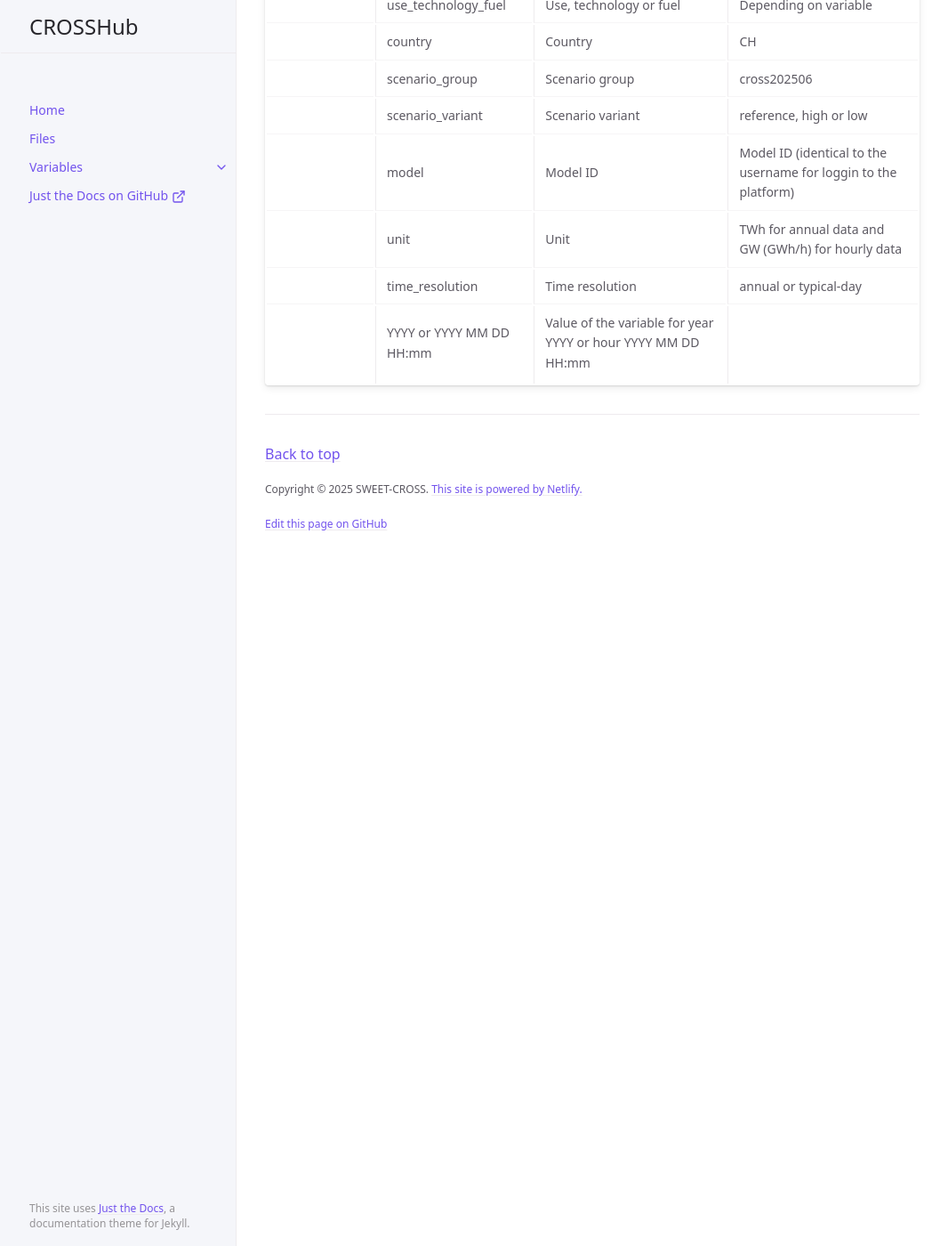
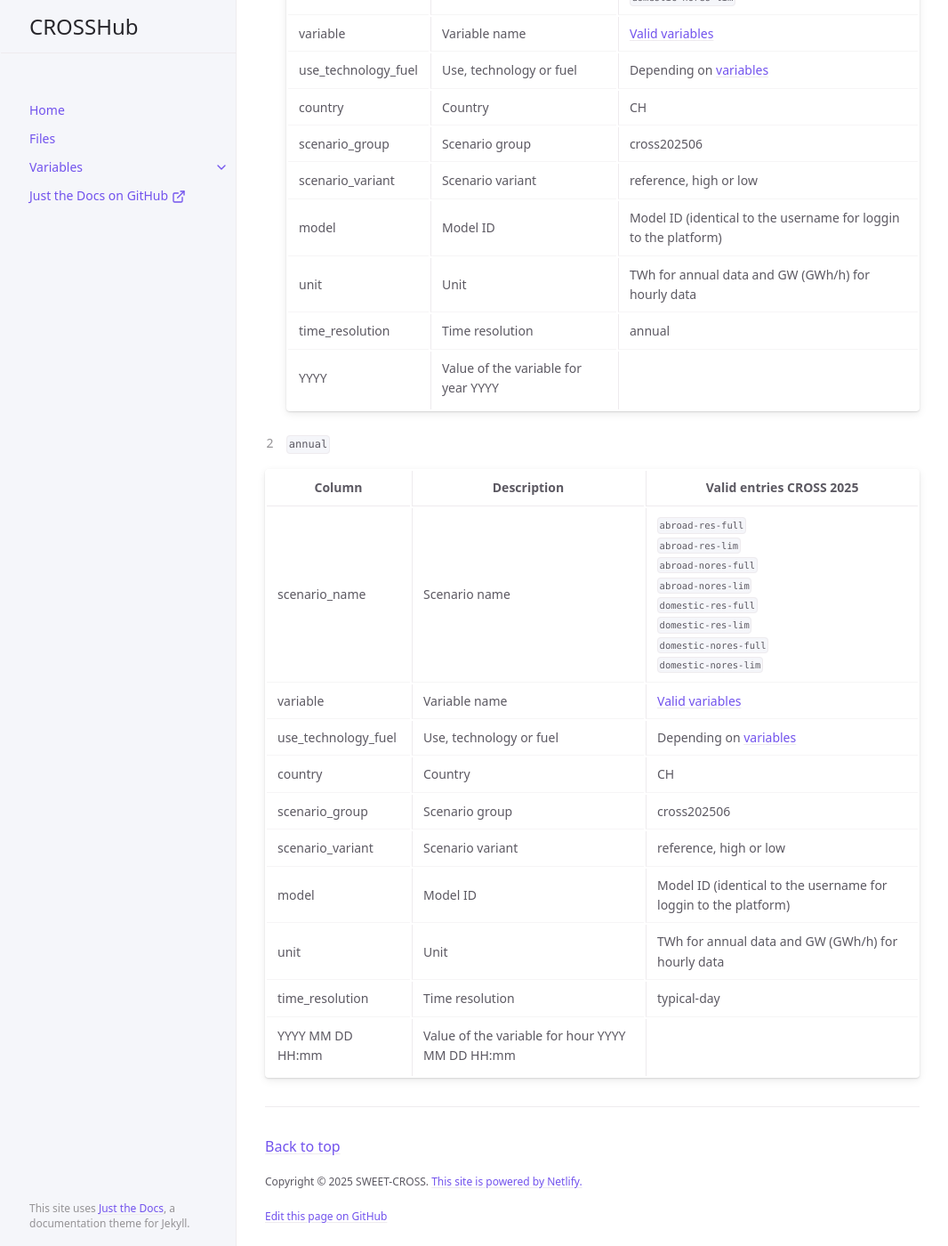
Before and after one commit to sweet-cross/data-model, a Jekyll site: the page built from docs/files.md, in a window 1280 px wide and 1400 px high, scrolled down 1375 px. Shown: the whole window at 89% size, without its empty margins (106-1172 px from the left). Built offline with Jekyll 4.4.1, drawn with Linux system fonts in a browser that asks for light colours; cached includes are drawn as plain includes; some of the changed text lies outside the part shown.

Commit message:
excel files

```diff
--- a/docs/files.md
+++ b/docs/files.md
@@ -15,8 +15,8 @@ The platform accepts two file formats.
  | Column | Description  | Valid entries CROSS 2025 |
 | ---- | ------------ | ------------------------ |
 | scenario_name       | Scenario name           | `abroad-res-full` <br> `abroad-res-lim`<br>`abroad-nores-full`<br>`abroad-nores-lim`<br>`domestic-res-full`<br>`domestic-res-lim`<br>`domestic-nores-full`<br>`domestic-nores-lim` |
-| variable            | Variable name           | [Valid variables](/variables) |
-| use_technology_fuel | Use, technology or fuel | Depending on variable  |
+| variable            | Variable name           | [Valid variables](/instructions-data/docs/variables) |
+| use_technology_fuel | Use, technology or fuel | Depending on [variables](/instructions-data/docs/variables)  |
 | country             | Country                 | CH  |
 | scenario_group      | Scenario group          | cross202506  |
 | scenario_variant    | Scenario variant        | reference, high or low |
@@ -29,15 +29,34 @@ The platform accepts two file formats.
 
 ## Excel file
 
-| Sheet | Column | Description  | Valid entries CROSS 2025 |
-| ---- | ---- | ------------ | ------------------------ |
-annual | scenario_name       | Scenario name           | `abroad-res-full`<br>`abroad-res-lim`<br>`abroad-nores-full`<br>`abroad-nores-lim`<br>`domestic-res-full`<br>`domestic-res-lim`<br>`domestic-nores-full`<br>`domestic-nores-lim` |
-|| variable            | Variable name           | [Valid variables](/variables) |
-|| use_technology_fuel | Use, technology or fuel | Depending on variable  |
-|| country             | Country                 | CH  |
-|| scenario_group      | Scenario group          | cross202506  |
-|| scenario_variant    | Scenario variant        | reference, high or low |
-|| model               | Model ID                | Model ID (identical to the username for loggin to the platform)  |
-|| unit                | Unit                    | TWh for annual data and GW (GWh/h) for hourly data |
-|| time_resolution     | Time resolution         | annual or typical-day   |
-|| YYYY or YYYY MM DD HH:mm          | Value of the variable for year YYYY or hour YYYY MM DD HH:mm |   |
+The excel file is the unstack version of the CSV file, it has two sheets:
+
+1.  `hourly`
+
+	| Column | Description  | Valid entries CROSS 2025 |
+	| ---- | ------------ | ------------------------ |
+	| scenario_name       | Scenario name           | `abroad-res-full`<br>`abroad-res-lim`<br>`abroad-nores-full`<br>`abroad-nores-lim`<br>`domestic-res-full`<br>`domestic-res-lim`<br>`domestic-nores-full`<br>`domestic-nores-lim` |
+	| variable            | Variable name           | [Valid variables](/instructions-data/docs/variables) |
+	| use_technology_fuel | Use, technology or fuel | Depending on [variables](/instructions-data/docs/variables)   |
+	| country             | Country                 | CH  |
+	| scenario_group      | Scenario group          | cross202506  |
+	| scenario_variant    | Scenario variant        | reference, high or low |
+	| model               | Model ID                | Model ID (identical to the username for loggin to the platform)  |
+	| unit                | Unit                    | TWh for annual data and GW (GWh/h) for hourly data |
+	| time_resolution     | Time resolution         | annual  |
+	| YYYY 				  | Value of the variable for year YYYY |   |
+
+2.  `annual`
+
+| Column | Description  | Valid entries CROSS 2025 |
+| ---- | ------------ | ------------------------ |
+| scenario_name       | Scenario name           | `abroad-res-full`<br>`abroad-res-lim`<br>`abroad-nores-full`<br>`abroad-nores-lim`<br>`domestic-res-full`<br>`domestic-res-lim`<br>`domestic-nores-full`<br>`domestic-nores-lim` |
+| variable            | Variable name           | [Valid variables](/instructions-data/docs/variables) |
+| use_technology_fuel | Use, technology or fuel | Depending on [variables](/instructions-data/docs/variables)   |
+| country             | Country                 | CH  |
+| scenario_group      | Scenario group          | cross202506  |
+| scenario_variant    | Scenario variant        | reference, high or low |
+| model               | Model ID                | Model ID (identical to the username for loggin to the platform)  |
+| unit                | Unit                    | TWh for annual data and GW (GWh/h) for hourly data |
+| time_resolution     | Time resolution         | typical-day   |
+| YYYY MM DD HH:mm    | Value of the variable for hour YYYY MM DD HH:mm |   |
```
Also changed, not shown: docs/variables/index.md (+4 -4 lines).
